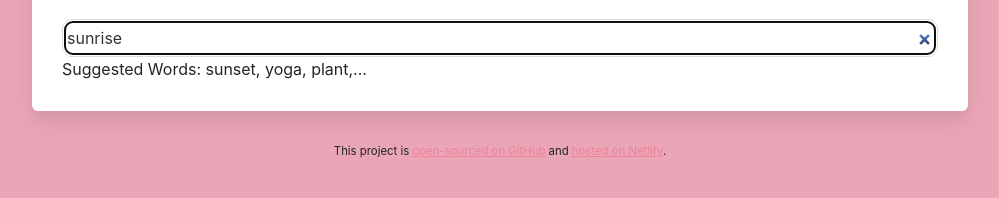
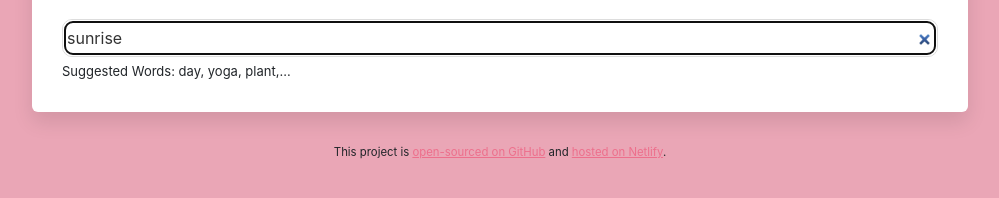
Before and after one commit to fareesasyeda/dictionary-application-fs-react, a React (Create React App) app: page / in a window 1280 px wide. Shown: the part 254-452 px from the top of the page, without its empty margins (140-1139 px from the left). Built offline with nearby package versions, Linux system fonts and the light colour scheme; no server answers.

Commit message:
edit styling

```diff
--- a/src/App.css
+++ b/src/App.css
@@ -3,7 +3,7 @@ body {
 }
 
 a {
-  color: #ef819b;
+  color: #ed6f8c;
 }
 
 .App {
--- a/src/Dictionary.css
+++ b/src/Dictionary.css
@@ -20,7 +20,7 @@
   border: 1px solid #ddd;
 }
 
-.Dictionary hint {
-  font-size: 11px;
+.Dictionary .hint {
+  font-size: 13px;
   margin-top: 5px;
 }
--- a/src/Dictionary.js
+++ b/src/Dictionary.js
@@ -61,7 +61,7 @@ export default function Dictionary(props) {
               defaultValue={props.defaultKeyword}
             />
           </form>
-          <div className="hint">Suggested Words: sunset, yoga, plant,...</div>
+          <div className="hint">Suggested Words: day, yoga, plant,...</div>
         </section>
         <Results results={results} />
         <Photos photos={photos} />
--- a/src/Results.js
+++ b/src/Results.js
@@ -18,6 +18,7 @@ export default function Results(props) {
             );
           })}
         </section>
+
         {props.results.meanings.map(function (meaning, index) {
           return (
             <section key={index}>
--- a/src/Synonyms.css
+++ b/src/Synonyms.css
@@ -6,5 +6,6 @@
 .Synonyms li {
   font-size: 13px;
   display: inline-block;
-  padding-right: 15px;
+  padding-right: 10px;
+  line-height: 1;
 }
```
